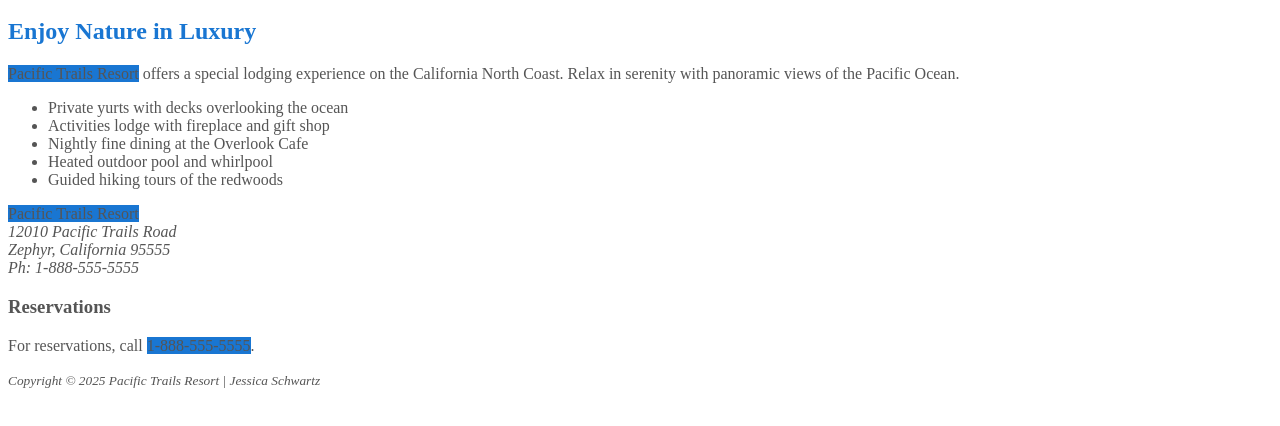
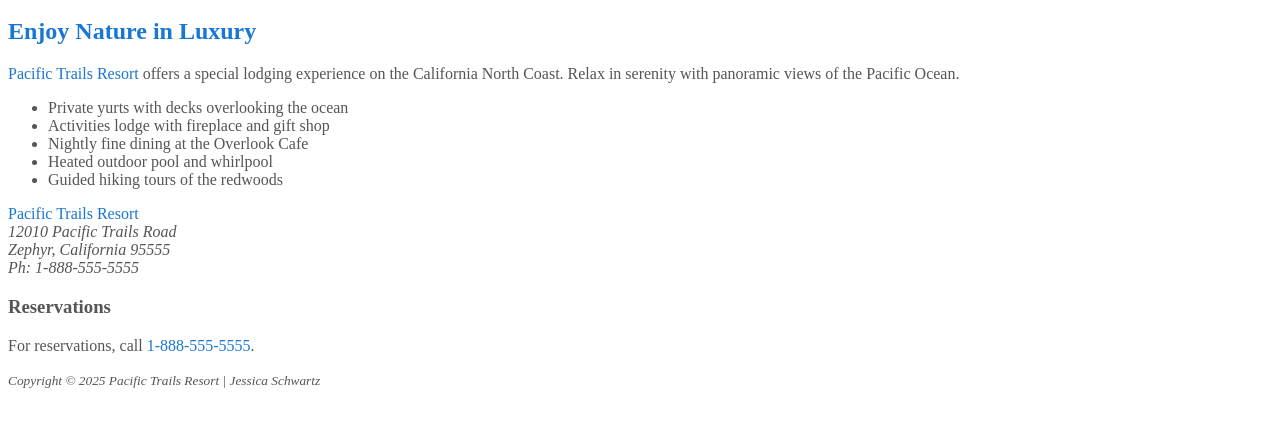
Before and after one commit to jessrschwartz/webd152, a plain HTML site: page chapter4/ch4pacific/index.html in a window 1280 px wide. Shown: the part 148-574 px from the top of the page. Drawn offline with Linux system fonts and the light colour scheme.

Commit message:
Update pacific.css

```diff
--- a/chapter4/ch4pacific/pacific.css
+++ b/chapter4/ch4pacific/pacific.css
@@ -18,5 +18,5 @@ dt {
     color: #002071; /* c#002071 */
 }
 .resort {
-    background-color: #1976d2; /* bgc#1976d2 */
+    color: #1976d2; /* c#1976d2 */
 }
```
